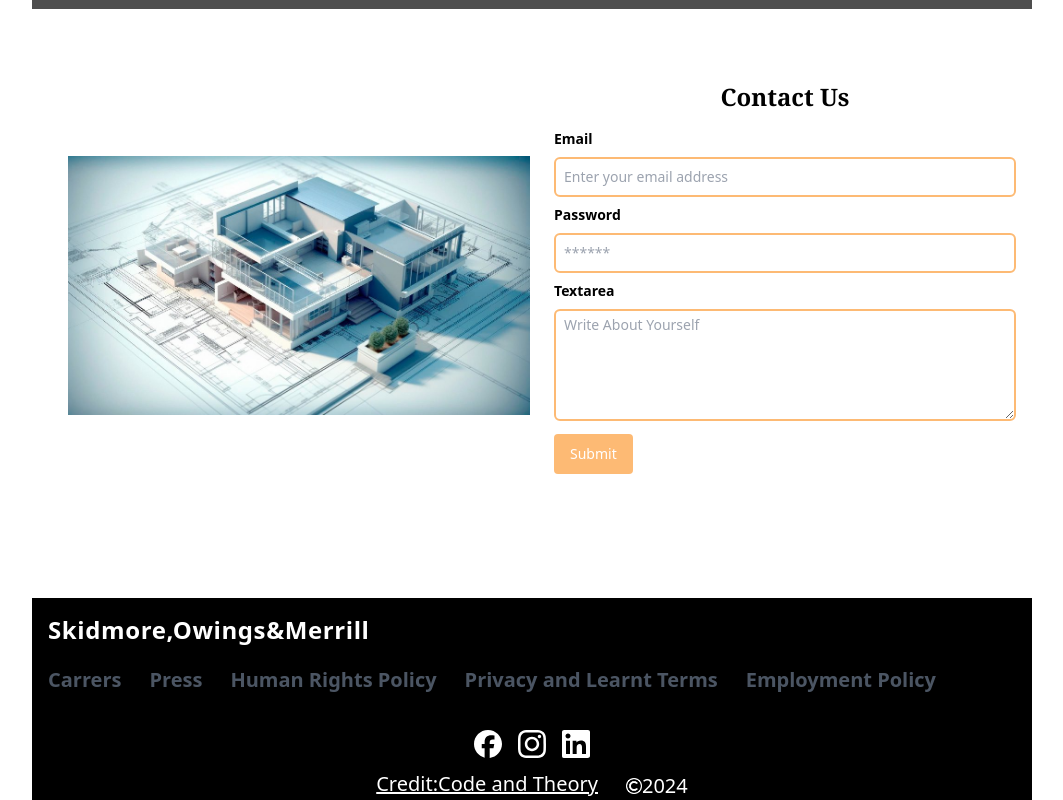
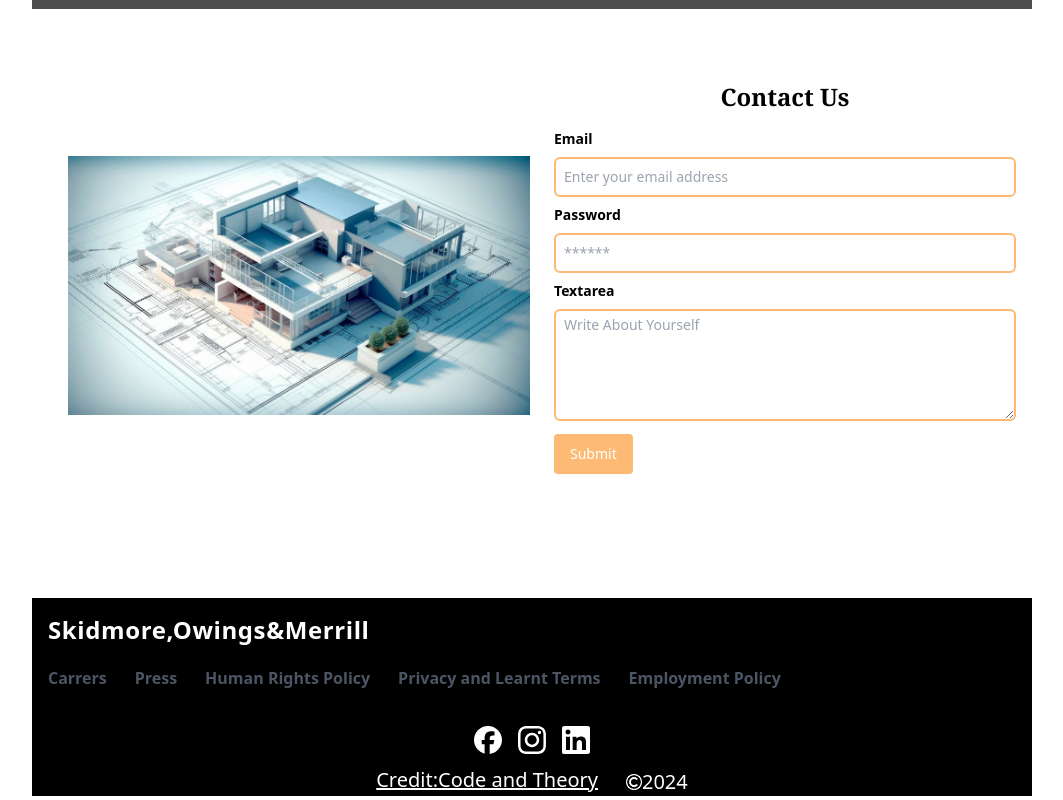
Before and after one commit to joyasaha1004/Archistructure, a React (Vite) app: page /contact in a window 1280 px wide. Shown: the part 451-1251 px from the top of the page, without its empty margins (108-1171 px from the left). Built offline with nearby package versions, Linux system fonts and the light colour scheme; grey boxes are pictures that could not be loaded; the HTML template or start-up script is replaced by a standard one.

Commit message:
add all changes

```diff
--- a/src/Components/Footer/Footer.jsx
+++ b/src/Components/Footer/Footer.jsx
@@ -9,7 +9,7 @@ const Footer = () => {
             <div className=" bg-black  ">
                 <div className="px-2 py-4 sm:px-4">
                     <h3 className="text-lg tracking-wide text-white font-semibold lg:text-2xl md:mb-5 ">Skidmore,Owings&Merrill</h3>
-                    <ul className="mt-2 gap-3 footer text-sm font-semibold text-gray-600 sm:text-sm md:flex flex-wrap md:gap-7 lg:text-base lg:mt-5 xl:text-xl">
+                    <ul className="mt-2 gap-3 footer text-sm font-semibold text-gray-600 sm:text-sm md:flex flex-wrap md:gap-7 lg:text-base lg:mt-5">
                         <li className=""><a href="#" >Carrers</a></li>
                         <li className=""><a href="">Press</a></li>
                         <li className=""><a href="">Human Rights Policy</a></li>
```
